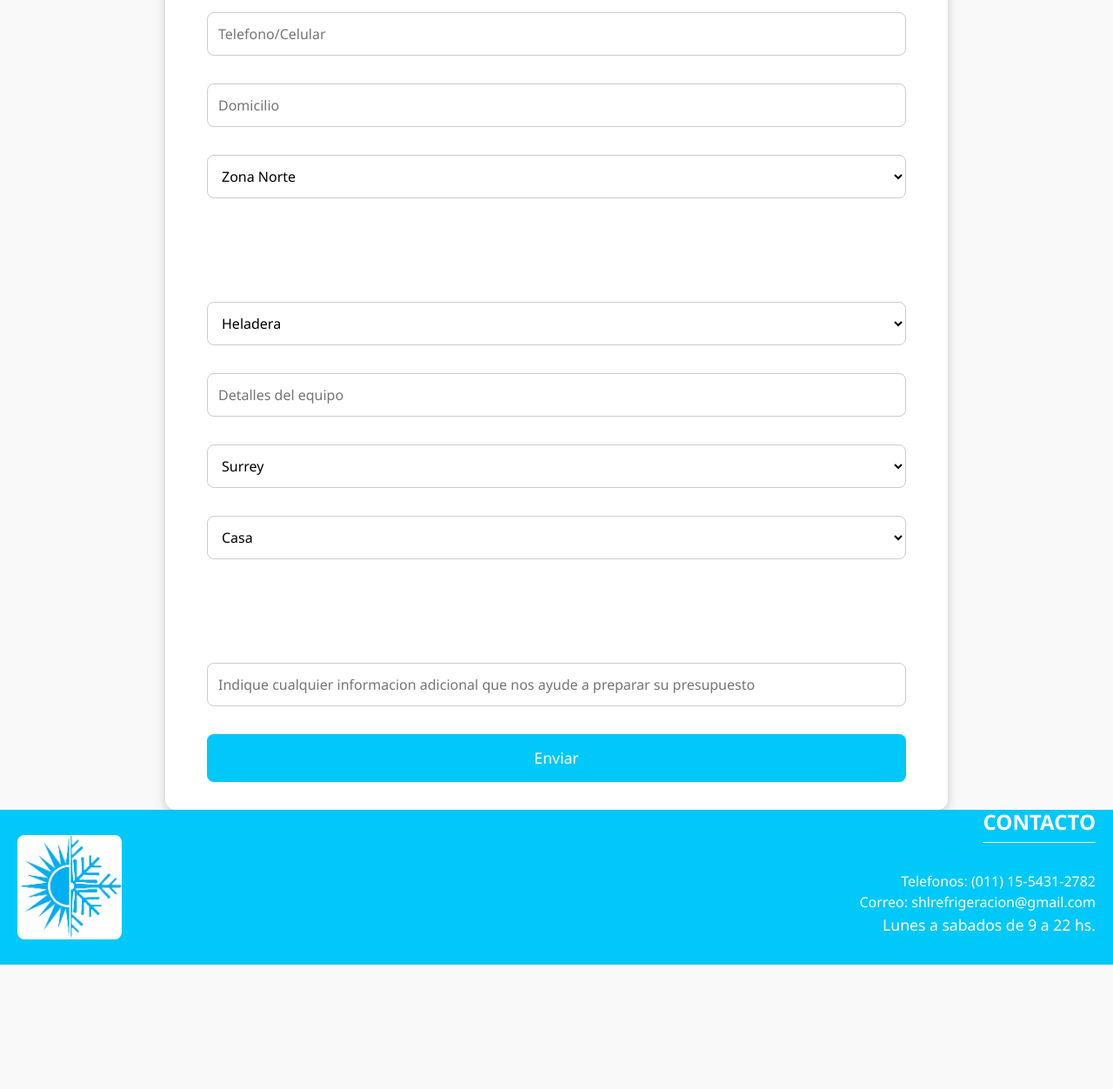
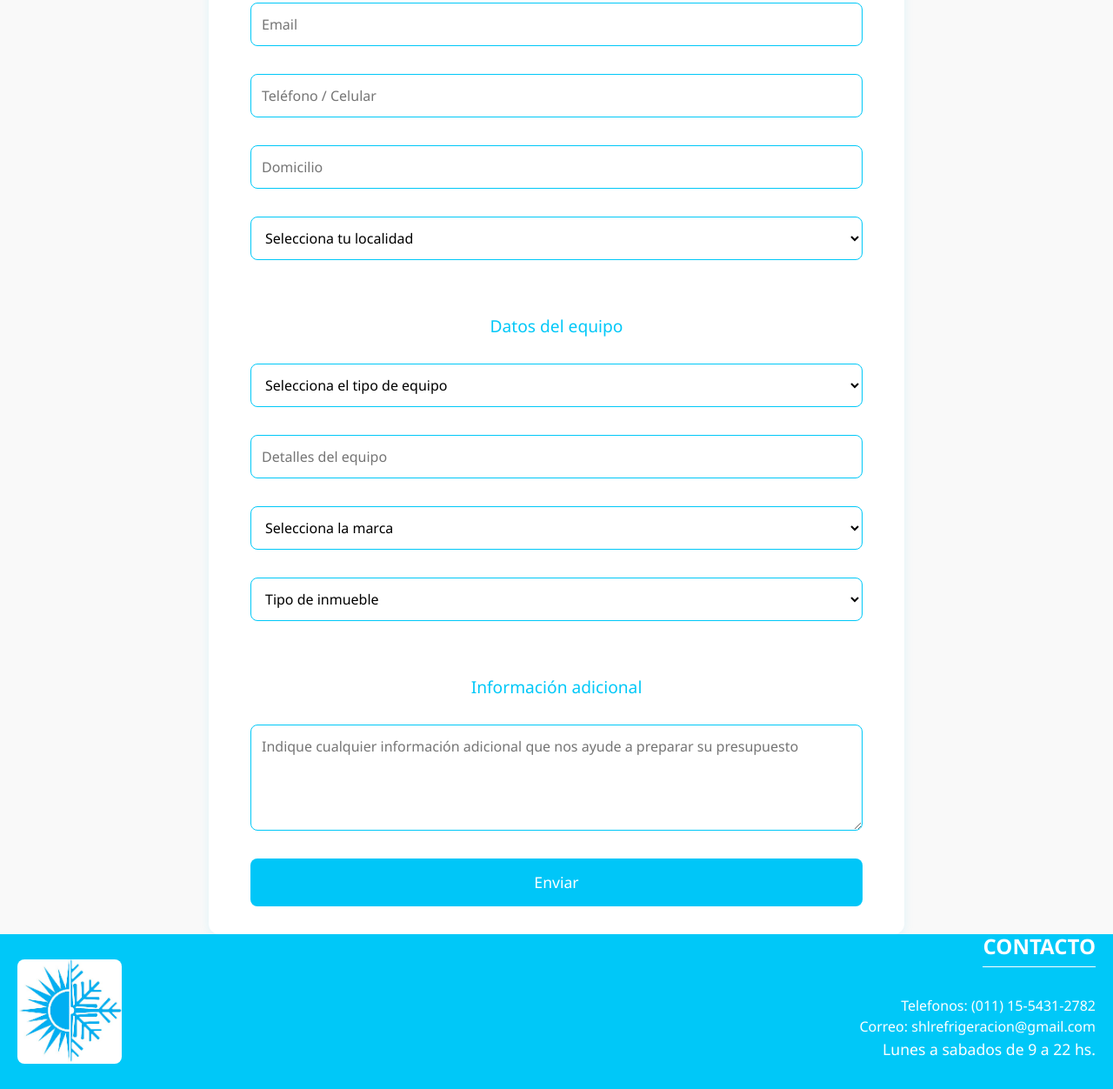
Before and after one commit to se22ba/PreEntrega2-Pafundi, a plain HTML site: page pages/presupuesto_heladeras_familiares.html in a window 1280 px wide. Shown: the part 327-1579 px from the top of the page at 87% size. Before the commit the page ends 1436 px from the top, so only its background shows below. Drawn offline with nearby package versions, Linux system fonts and the light colour scheme.

Commit message:
Correccion clases y estilos pag "solicitar presupuestos"

```diff
--- a/css/style.css
+++ b/css/style.css
@@ -60,6 +60,7 @@ body {
 .contenido_principal {
     flex: 1;
 }
+
 .contenido {
     position: relative;
     z-index: 2;
@@ -251,7 +252,7 @@ body {
 
 /*solicitar presupuesto*/
 
-.presupuesto_section {
+.section--presupuesto {
     max-width: 600px;
     margin: auto;
     background-color: #fff;
@@ -264,6 +265,7 @@ h1 {
     font-size: 1.8rem;
     margin-bottom: 1rem;
     color: #2b2b2b;
+    text-align: center;
 }
 
 p {
@@ -299,7 +301,7 @@ select {
 }
 
 select:focus {
-    border-color: #007BFF;
+    border-color: #00c8f8;
     outline: none;
 }
 
@@ -309,18 +311,18 @@ h3 {
     text-align: center;
     margin-top: 2rem;
     margin-bottom: 1rem;
-    color: #fff;
+    color: #00c8f8;
 }
 
 form {
     background-color: #fff;
-    color: #000;
+    color: #00c8f8;
     padding: 1.5rem;
     border-radius: 12px;
     width: 90%;
     max-width: 900px;
     margin: 0 auto;
-    box-shadow: 0 4px 12px rgba(0, 0, 0, 0.2);
+    box-shadow: 0 4px 12px #00c6f81a;
 }
 
 form input,
@@ -329,7 +331,7 @@ form textarea {
     width: 100%;
     padding: 0.75rem;
     margin-bottom: 1rem;
-    border: 1px solid #ccc;
+    border: 1px solid #00c8f8;
     border-radius: 8px;
     font-size: 1rem;
     box-sizing: border-box;
@@ -341,7 +343,7 @@ form textarea {
 
 form button {
     width: 100%;
-    background-color: #00c8f8;
+    background-color: #00c6f8;
     color: #fff;
     border: none;
     padding: 0.9rem;
@@ -352,7 +354,7 @@ form button {
 }
 
 form button:hover {
-    background-color: #00c8f8;
+    background-color: #00c6f8;
 }
 
 /*sobre la empresa*/
@@ -475,7 +477,17 @@ main.main--empresa {
         font-size: 2.25rem;
     }
 
+    .section--presupuesto {
+        max-width: 75vw;
+
+        background-color: #fff;
+        border-radius: 12px;
+        padding: 2rem;
+        box-shadow: 0 4px 16px #00c6f827;
+    }
+
     form {
+        max-width: 800px;
         padding: 2rem 3rem;
     }
 
--- a/pages/presupuesto_heladeras_familiares.html
+++ b/pages/presupuesto_heladeras_familiares.html
@@ -19,12 +19,13 @@
             <div class="header--grid__column2">
                 <nav class="navbar navbar-expand-md navbar-dark bg-transparent">
                     <div class="container">
-                        <button class="navbar-toggler  ml-auto" type="button" data-toggle="collapse" data-target="#menuPrincipal"
-                            aria-controls="menuPrincipal" aria-expanded="false" aria-label="Toggle navigation">
+                        <button class="navbar-toggler ms-auto" type="button" data-bs-toggle="collapse"
+                            data-bs-target="#menuPrincipal" aria-controls="menuPrincipal" aria-expanded="false"
+                            aria-label="Toggle navigation">
                             <span class="navbar-toggler-icon"></span>
                         </button>
                         <div class="collapse navbar-collapse mt-2 mt-md-0" id="menuPrincipal">
-                            <ul class="navbar-nav ml-auto w-100 ">
+                            <ul class="navbar-nav ms-auto w-100">
                                 <li class="nav-item">
                                     <a class="nav-link" href="../index.html">Inicio</a>
                                 </li>
@@ -48,38 +49,53 @@
         </header>
     </div>
 
-    <form id="presupuesto_form" action="#" method="post">
+    <section class="section--presupuesto--servicios">
+        <h3>Solicitar Presupuesto</h3>
+        <form class="section--presupuesto__form" action="#" method="post">
             <input type="text" placeholder="Nombre y apellido" id="nombre" name="nombre" required>
             <input type="email" placeholder="Email" id="email" name="email" required>
-        <input type="telefono" placeholder="Telefono/Celular" id="telefono" name="telefono" required>
-        <input type="domicilio" placeholder="Domicilio" id="domicilio" name="domicilio" required>
-        <select id="localidad" name="localidad">
+            <input type="text" placeholder="Teléfono / Celular" id="telefono" name="telefono" required>
+            <input type="text" placeholder="Domicilio" id="domicilio" name="domicilio" required>
+
+            <select id="localidad" name="localidad" required>
+                <option value="" disabled selected>Selecciona tu localidad</option>
                 <option value="zona_norte">Zona Norte</option>
                 <option value="zona_oeste">Zona Oeste</option>
                 <option value="caba">CABA</option>
             </select>
 
-        <h3>DATOS DEL EQUIPO</h3>
-    <form id="presupuesto_form" action="#" method="post">
-        <select id="tipo" name="tipo">
+            <h3>Datos del equipo</h3>
+
+            <select id="tipo" name="tipo" required>
+                <option value="" disabled selected>Selecciona el tipo de equipo</option>
                 <option value="heladera">Heladera</option>
-            <option value="heladera_comercial ">Heladera Comercial <a href="../index.html"></a></option>
+                <option value="heladera_comercial">Heladera Comercial</option>
                 <option value="aire">Aire Acondicionado</option>
             </select>
+
             <input type="text" placeholder="Detalles del equipo" id="detalles" name="detalles" required>
-        <select id="marca" name="marca">
+
+            <select id="marca" name="marca" required>
+                <option value="" disabled selected>Selecciona la marca</option>
                 <option value="surrey">Surrey</option>
                 <option value="lg">LG</option>
                 <option value="samsung">Samsung</option>
             </select>
-        <select id="inmueble" name="inmueble">
+
+            <select id="inmueble" name="inmueble" required>
+                <option value="" disabled selected>Tipo de inmueble</option>
                 <option value="casa">Casa</option>
                 <option value="edificio">Edificio</option>
             </select>
-        <h3>INFORMACION ADICIONAL</h3>
-        <input type="text" placeholder="Indique cualquier informacion adicional que nos ayude a preparar su presupuesto" id="adicional" name="adicional" required>
+
+            <h3>Información adicional</h3>
+            <textarea id="adicional" name="adicional"
+                placeholder="Indique cualquier información adicional que nos ayude a preparar su presupuesto" rows="4"
+                required></textarea>
+
             <button type="submit">Enviar</button>
         </form>
+    </section>
     <footer class="footer">
         <div class="footer--grid">
             <div class="footer--grid__column1">
```
Also changed, not shown: pages/presupuesto_aires_acondicionados.html (+4 -2 lines), pages/presupuesto_heladeras_comerciales.html (+27 -13 lines), pages/solicitar_presupuesto.html (+2 -6 lines). Lines whose indentation alone changed are shown as unchanged.
